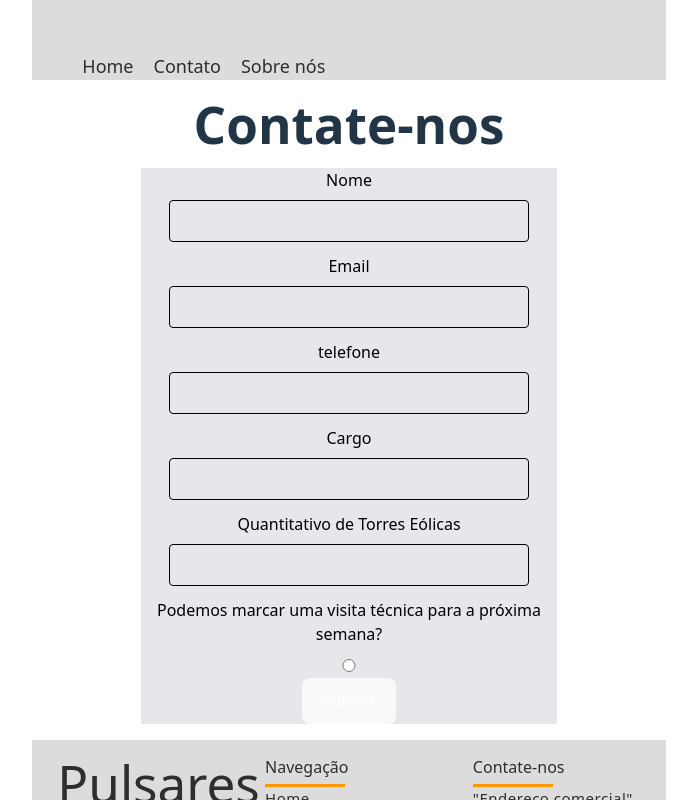
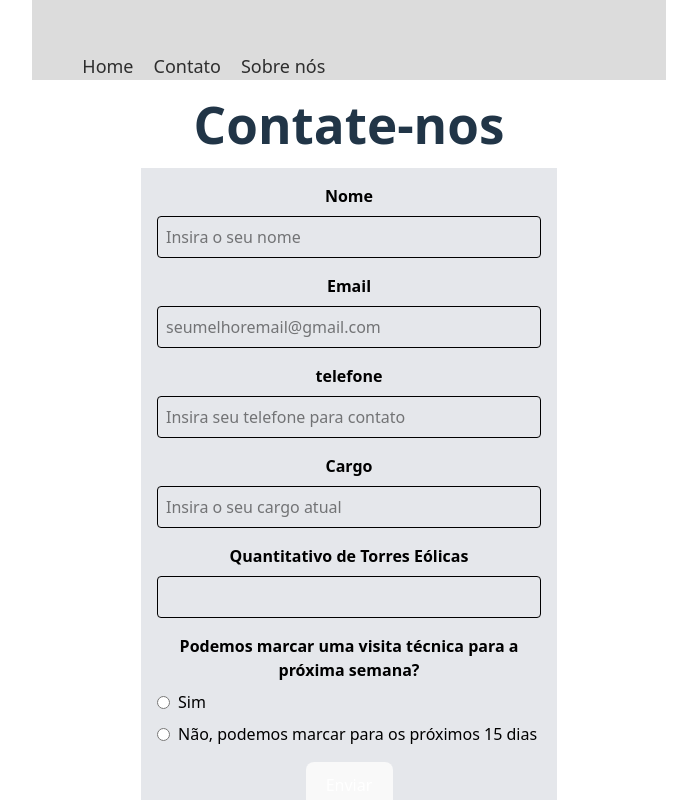
Before and after one commit to iagoponte/LandingPageCompany, a React (Vite) app in the folder frontend/: page /contact_us in a window 1280 px wide. Shown: the top 800 px of the page, without its empty margins (291-988 px from the left). Built offline with nearby package versions, Linux system fonts and the light colour scheme.

Commit message:
Fix: form-db-connection

```diff
--- a/frontend/src/components/Form/form.jsx
+++ b/frontend/src/components/Form/form.jsx
@@ -1,36 +1,71 @@
-import { useForm } from "react-hook-form"
+import { useForm } from "react-hook-form";
 
-
-export const Form = ({fields, onSubmit}) => {
+export const Form = ({ fields, onSubmit }) => {
   const {
     register,
     handleSubmit,
-        watch,
     formState: { errors },
-    } = useForm()
+  } = useForm();
 
    return (
-        <form onSubmit={handleSubmit(onSubmit)} className="bg-gray-200 text-black">
+    <form onSubmit={handleSubmit(onSubmit)} className="bg-gray-200 text-black p-4 space-y-4">
       {fields.map((field) => (
-                <div key={field.name}>
-                    <label className="block mb-2 mt-3">{field.label}</label>
-                    <input {...register(field.name, field.validation)}
+        <div key={field.name} className="mb-4">
+          <label className="block mb-2 font-semibold">{field.label}</label>
+          {field.type === "radio" ? (
+            <div className="flex flex-col gap-2">
+              {field.options?.map((option) => (
+                <label key={option.value} className="flex items-center gap-2">
+                  <input {...register(field.name, field.validation)} type="radio" value={option.value} className="accent-blue-600" />
+                  {option.label}
+                </label>
+              ))}
+            </div>
+          ) : (
+            <input
+              {...register(field.name, field.validation)}
               type={field.type}
               placeholder={field.placeholder}
-                    className="border p-2 rounded w-90"
+              className="border p-2 rounded w-full"
             />
-                    <br/>
+          )}
           {errors[field.name] && (
-                        <span className="text-red-500 text-sm">
-                            {errors[field.name].message || "This field is required"}
-                        </span>
+            <span className="text-red-500 text-sm">{errors[field.name].message}</span>
           )}
         </div>
       ))}
-            <button type="submit" className="bg-gray-500 text-white px-4 rounded hover:bg-gray-900">
-                Submit
+
+      <button type="submit" className="bg-gray-500 text-white px-4 py-2 rounded hover:bg-gray-900">
+        Enviar
       </button>
     </form>
-    )
+  );
 
-}
+//   return (
+//         <form onSubmit={handleSubmit(onSubmit)} className="bg-gray-200 text-black">
+//             {fields.map((field) => (
+//                 <div key={field.name}>
+//                     <label className="block mb-2 mt-3">{field.label}</label>
+//                     <input {...register(field.name, field.validation)}
+//                     type={field.type}
+//                     placeholder={field.placeholder}
+//                     className="border p-2 rounded w-90"
+//                     />
+//                     {field.options?.map((option) => (
+//                         <label key={option.value} className="flex items-center">
+//                             {option.label}
+//                         </label>
+//                     ))}
+//                     {errors[field.name] && (
+//                         <span className="text-red-500 text-sm">
+//                             {errors[field.name].message || "This field is required"}
+//                         </span>
+//                     )}
+//                 </div>
+//             ))}
+//             <button type="submit" className="bg-gray-500 text-white px-4 rounded hover:bg-gray-900">
+//                 Submit
+//             </button>
+//         </form>
+//     )
+};
--- /dev/null
+++ b/frontend/src/enviroments/enviroment.js
@@ -0,0 +1,3 @@
+export const enviroment = {
+    apiUrl: "http://localhost:3000/api",
+};
--- a/frontend/src/pages/ContactUs/contactUs.jsx
+++ b/frontend/src/pages/ContactUs/contactUs.jsx
@@ -1,18 +1,20 @@
-import React from "react";
 import { Form } from "../../components/Form/form";
+import { enviroment } from "../../enviroments/enviroment";
 
 export const ContactUs = () => {
+    const apiUrl = `${enviroment.apiUrl}/contact`;
+    // const apiUrl = "http://juazeiro-solares.onrender.com"; // erro de CORS, bloqueio.
     const contactFields = [
         {
             name: "name",
             label: "Nome",
-            placeHolder: "Insira o seu nome",
+            placeholder: "Insira o seu nome",
             validation: {required: "Nome é requerido"},
         },
         {
             name: "email",
             label: "Email",
-            placeHolder: "seumelhoremail@gmail.com",
+            placeholder: "seumelhoremail@gmail.com",
             type: "email",
             validation: {
                 required: "Email é requerido",
@@ -25,7 +27,7 @@ export const ContactUs = () => {
         {
             name: "phone",
             label: "telefone",
-            placeHolder: "Insira seu telefone para contato",
+            placeholder: "Insira seu telefone para contato",
             type: "tel",
             validation: {
                 required: "Número de telefone é requerido",
@@ -38,20 +40,16 @@ export const ContactUs = () => {
         {
             name: "position",
             label: "Cargo",
-            placeHolder: "Insira o seu cargo atual",
+            placeholder: "Insira o seu cargo atual",
             validation: {required: "Cargo é requerido"}
         },
+        //talvez aqui adicionar um campo de input, para adicinar a quantidade de torres... pois o bd recebe um int.
         {
             name: "windTurbineCount",
             label: "Quantitativo de Torres Eólicas",
-            type: "select",
-            options: [
-              { value: "5", label: "Até 5" },
-              { value: "5 ~ 30", label: "Entre 5 e 30" },
-              { value: "+30", label: "Mais de 30" },
-            ],
+            type: "number",
             validation: {
-              required: "Por favor, selecione a quantidade de torres",
+              required: "Por favor, insira a quantidade de torres",
             },
         },
         {
@@ -59,8 +57,8 @@ export const ContactUs = () => {
             label: "Podemos marcar uma visita técnica para a próxima semana?",
             type: "radio",
             options: [
-              { value: "yes", label: "Sim" },
-              { value: "no", label: "Não, podemos marcar para os próximos 15 dias" },
+              { value: "NEXT_WEEK", label: "Sim" },
+              { value: "NEXT_15_DAYS", label: "Não, podemos marcar para os próximos 15 dias" },
             ],
             validation: {
               required: "Por favor, selecione uma opção",
@@ -69,9 +67,12 @@ export const ContactUs = () => {
     ];
 
     const handleFormSubmit = async (data) => {
+        data.windTurbineCount = parseInt(data.windTurbineCount); //converter o valor para int, pois o back espera um int.
+        console.log("form data:", data);
+
         //estruturar a requisição do back.
         try {
-            const response = await fetch('URL API BACK', {
+            const response = await fetch(apiUrl, {
                 method: "POST",
                 headers: {
                     "Content-type": "application/json",
```
Lines whose indentation alone changed are shown as unchanged.
